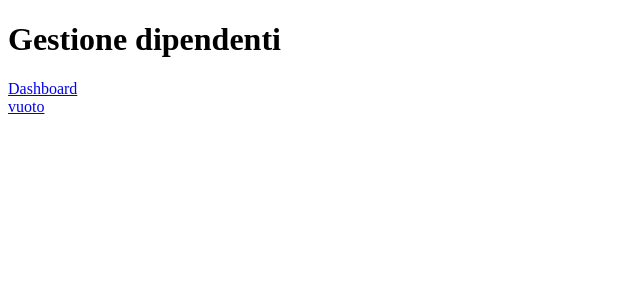
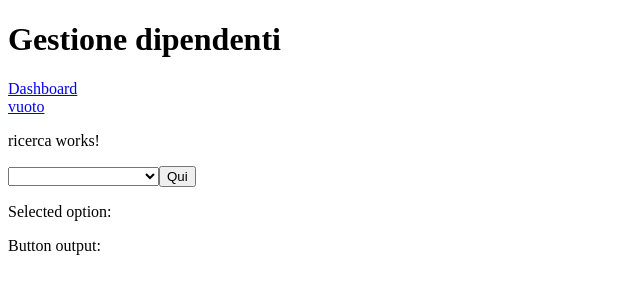
Before and after one commit to plansoft-it/GestioneCompetenze, an Angular app in the folder Angular/GestioneCompetenze/: page /ricerca in a window 1280 px wide. Before the commit this address led to /. Shown: the top 300 px of the page, without its empty margins (0-640 px from the left). Built offline with nearby package versions, Linux system fonts and the light colour scheme.

Commit message:
Aggiunte lievi modifiche

```diff
--- a/Angular/GestioneCompetenze/src/app/app-routing.module.ts
+++ b/Angular/GestioneCompetenze/src/app/app-routing.module.ts
@@ -3,12 +3,14 @@ import { CommonModule } from '@angular/common';
 import { RouterModule, Routes } from '@angular/router';
 import { DashboardComponent } from './dashboard/dashboard.component';
 import { DipendentiComponent } from './dipendenti/dipendenti.component';
+import { RicercaComponent } from './ricerca/ricerca.component';
 
 
 const routes: Routes = [
   { path: '', redirectTo: '/dashboard', pathMatch: 'full' },
   { path: 'dashboard', component: DashboardComponent },
   { path: 'dipendenti', component: DipendentiComponent },
+  { path: 'ricerca', component: RicercaComponent },
 ];
 
 @NgModule({
--- a/Angular/GestioneCompetenze/src/app/dashboard/dashboard.component.html
+++ b/Angular/GestioneCompetenze/src/app/dashboard/dashboard.component.html
@@ -1,7 +1,9 @@
 <p>Benvenuto, quali operazioni vuoi effettuare:</p>
 
-<a routerLink="/dipendenti">
-    <h1>Mostra Dipendenti</h1>
+    <a routerLink="/dipendenti">
+         <h1>Mostra Tutti i Dipendenti</h1> <br>
+    <a routerLink="/ricerca">
+        <h1>Cerca Dipendenti</h1>
 
 
-</a>
+    </a>
--- a/Angular/GestioneCompetenze/src/app/dipendenti/dipendenti.component.html
+++ b/Angular/GestioneCompetenze/src/app/dipendenti/dipendenti.component.html
@@ -17,11 +17,13 @@
 
             <div *ngFor="let competenze of dipendente.competenceUser ">
            =========================================================     <br>
-           Area di Competenza: <span>{{competenze.area}}</span> <br>
+           Area di Competenza: <span>{{competenze.area}}</span> <br>  <!-- convertire in un metodo?-->
            Nome Competenza: <span>{{competenze.nameComp}}</span> <br> <!-- da modificare , questo è un esempio-->
            Livello Competenza: <span>{{competenze.level}}</span> <br>
 
             </div>
+
+
             <hr>
         </li>
     </ul>
--- /dev/null
+++ b/Angular/GestioneCompetenze/src/app/ricerca/ricerca.component.html
@@ -0,0 +1,12 @@
+<p>ricerca works!</p>
+
+<select [(ngModel)]="selectedOption" id="firstChoice">
+    <option value="name">Nome</option>
+    <option value="competenza">Competenza</option>
+    <option value="competenzaLivello">Competenza e Livello</option>
+
+</select>
+
+<button (click)="selectFilter()">Qui</button>
+<p>Selected option: {{ selectedOption }}</p>
+<p>Button output: {{ printedOption }}</p>
--- /dev/null
+++ b/Angular/GestioneCompetenze/src/app/ricerca/ricerca.component.ts
@@ -0,0 +1,30 @@
+import { Component, OnInit } from '@angular/core';
+import { Dipendente } from '../dipendenti-inteface';
+import { DIPENDENTI } from '../lista-fittizia';
+
+@Component({
+  selector: 'app-ricerca',
+  templateUrl: './ricerca.component.html',
+  styleUrls: ['./ricerca.component.css']
+})
+export class RicercaComponent implements OnInit {
+
+  dipendenti=DIPENDENTI;
+  selectedOption: string;
+  printedOption: string;
+
+  constructor() { }
+
+  ngOnInit(): void {
+  }
+
+  selectFilter(): void{
+     this.selectedOption;
+
+    if (this.selectedOption==="name") {
+      this.printedOption="ciao";
+    }
+  }
+
+
+}
```
Also changed, not shown: Angular/GestioneCompetenze/src/app/app.module.ts (+9 -2 lines), Angular/GestioneCompetenze/src/app/ricerca/ricerca.component.css (added), 1 other file (tests, documents, lock files or other folders).
